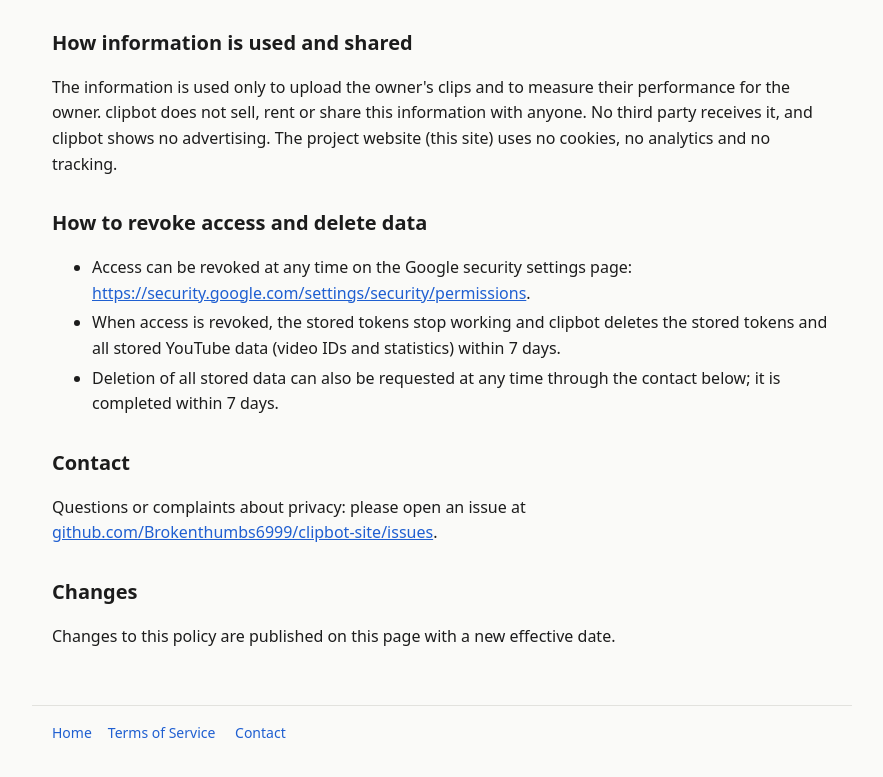
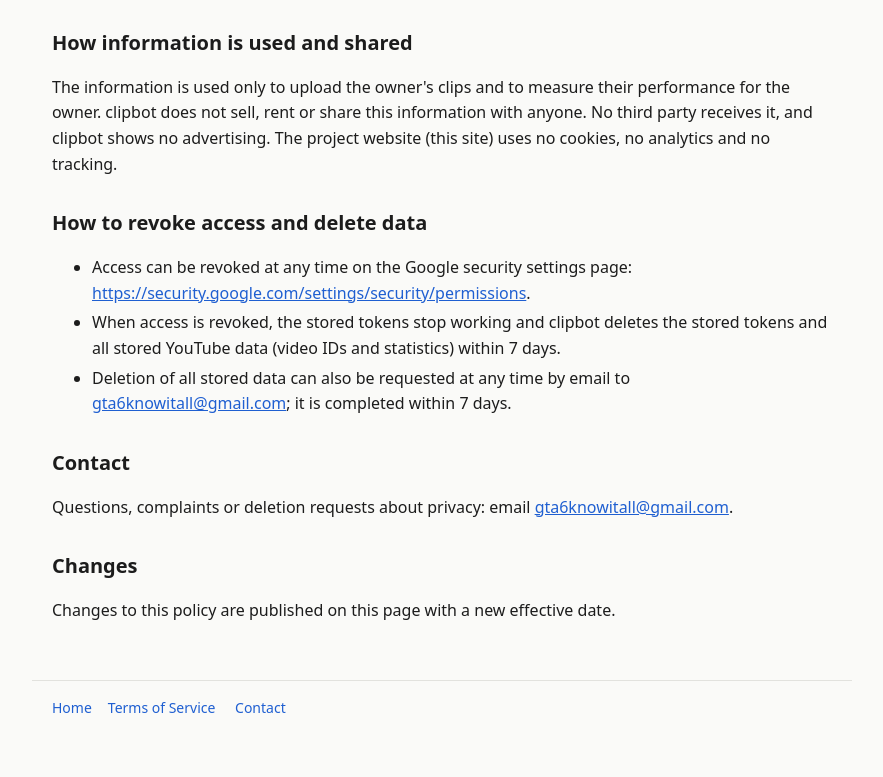
Before and after one commit to Brokenthumbs6999/clipbot-site, a plain HTML site: page privacy.html in a window 1280 px wide. Shown: the part 1076-1853 px from the top of the page, without its empty margins (198-1081 px from the left). After the commit the page ends 1827 px from the top, so only its background shows below. Drawn offline with Linux system fonts and the light colour scheme.

Commit message:
Contact: gta6knowitall@gmail.com

```diff
--- a/privacy.html
+++ b/privacy.html
@@ -60,20 +60,19 @@
       <a href="https://security.google.com/settings/security/permissions">https://security.google.com/settings/security/permissions</a>.</li>
     <li>When access is revoked, the stored tokens stop working and clipbot deletes the stored tokens and all stored
       YouTube data (video IDs and statistics) within 7 days.</li>
-    <li>Deletion of all stored data can also be requested at any time through the contact below; it is completed within
-      7 days.</li>
+    <li>Deletion of all stored data can also be requested at any time by email to <a href="mailto:gta6knowitall@gmail.com">gta6knowitall@gmail.com</a>;
+      it is completed within 7 days.</li>
   </ul>
 
   <h2>Contact</h2>
-  <p>Questions or complaints about privacy: please open an issue at
-  <a href="https://github.com/Brokenthumbs6999/clipbot-site/issues">github.com/Brokenthumbs6999/clipbot-site/issues</a>.</p>
+  <p>Questions, complaints or deletion requests about privacy: email <a href="mailto:gta6knowitall@gmail.com">gta6knowitall@gmail.com</a>.</p>
 
   <h2>Changes</h2>
   <p>Changes to this policy are published on this page with a new effective date.</p>
 </main>
 <footer>
   <a href="./">Home</a><a href="terms.html">Terms of Service</a>
-  <a href="https://github.com/Brokenthumbs6999/clipbot-site/issues">Contact</a>
+  <a href="mailto:gta6knowitall@gmail.com">Contact</a>
 </footer>
 </body>
 </html>
```
Also changed, not shown: index.html (+1 -1 lines), terms.html (+2 -3 lines).
